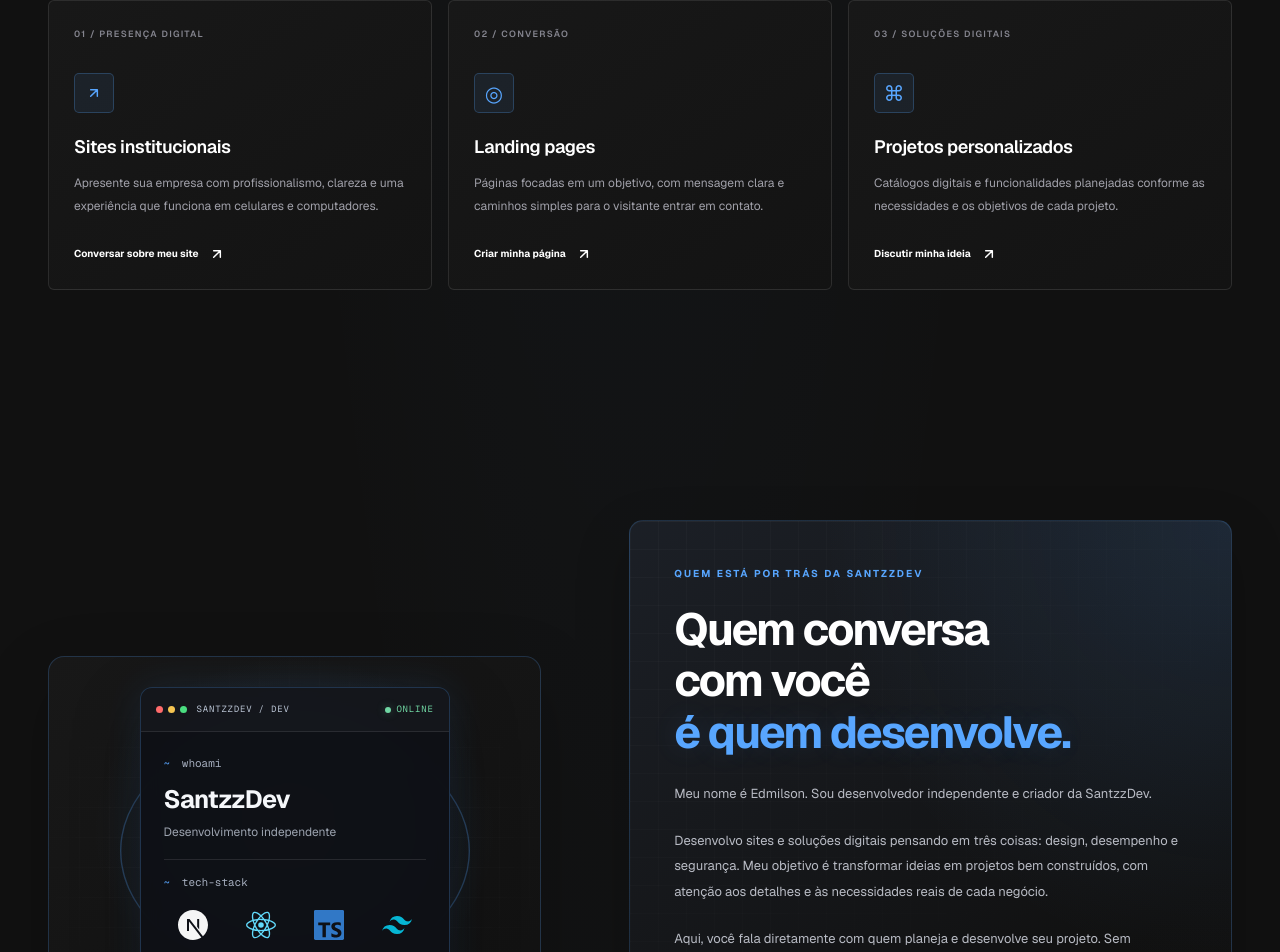
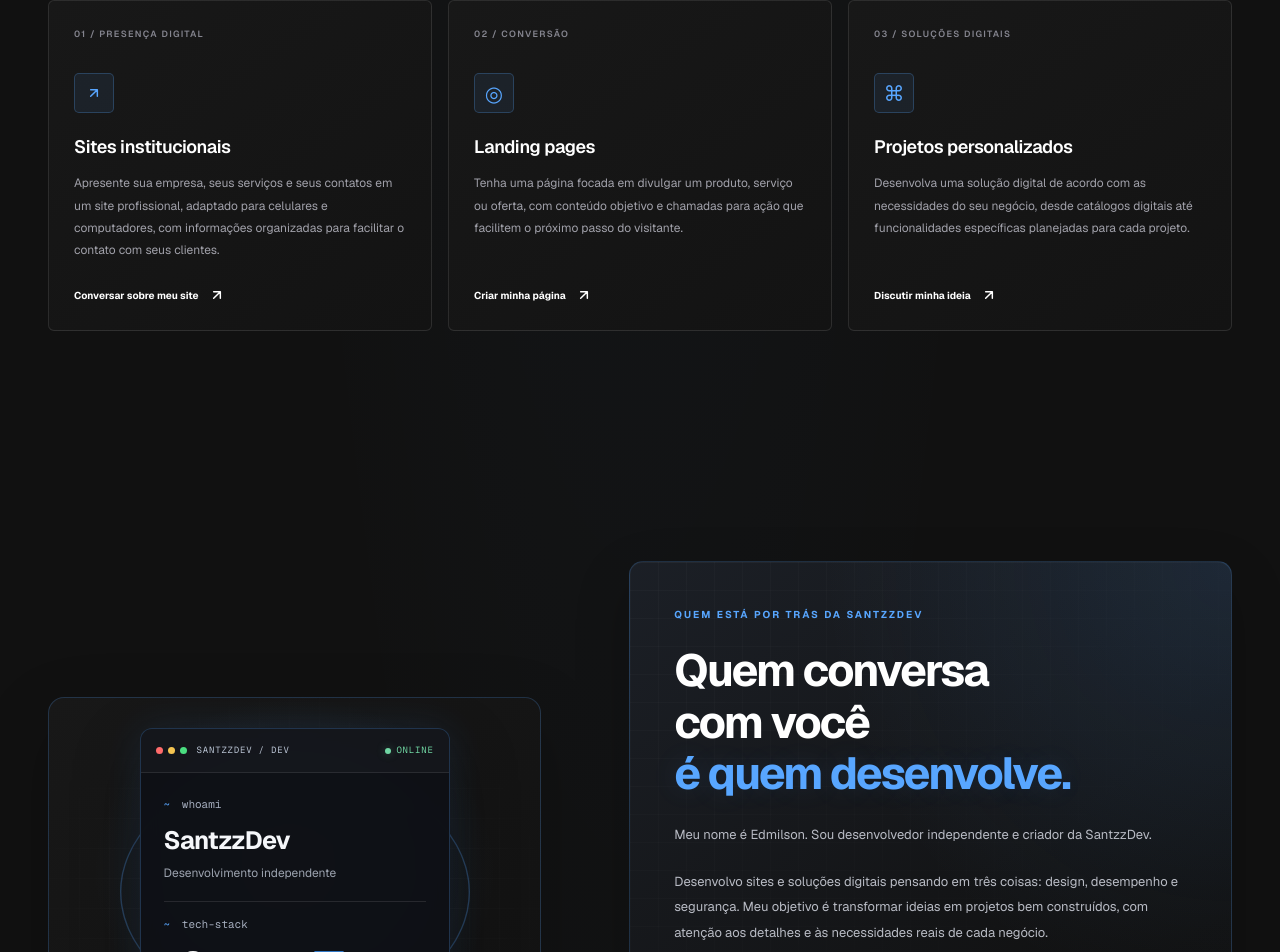
Before and after one commit to edmilsonpereirajr/santzzdev-site, a Next.js app: page / in a window 1280 px wide. Shown: the part 2267-3219 px from the top of the page. Built offline with nearby package versions, Linux system fonts and the light colour scheme.

Commit message:
Improve service descriptions for SEO

```diff
--- a/src/app/page.tsx
+++ b/src/app/page.tsx
@@ -258,8 +258,9 @@ export default function Home() {
               <h3>Sites institucionais</h3>
 
               <p>
-                Apresente sua empresa com profissionalismo, clareza e uma
-                experiência que funciona em celulares e computadores.
+                Apresente sua empresa, seus serviços e seus contatos em um site
+                profissional, adaptado para celulares e computadores, com informações
+                organizadas para facilitar o contato com seus clientes.
               </p>
 
               <a href="#contato">
@@ -277,8 +278,9 @@ export default function Home() {
               <h3>Landing pages</h3>
 
               <p>
-                Páginas focadas em um objetivo, com mensagem clara e caminhos
-                simples para o visitante entrar em contato.
+                Tenha uma página focada em divulgar um produto, serviço ou oferta,
+                com conteúdo objetivo e chamadas para ação que facilitem o próximo
+                passo do visitante.
               </p>
 
               <a href="#contato">
@@ -296,8 +298,9 @@ export default function Home() {
               <h3>Projetos personalizados</h3>
 
               <p>
-                Catálogos digitais e funcionalidades planejadas conforme as
-                necessidades e os objetivos de cada projeto.
+                Desenvolva uma solução digital de acordo com as necessidades do seu
+                negócio, desde catálogos digitais até funcionalidades específicas
+                planejadas para cada projeto.
               </p>
 
               <a href="#contato">
```
